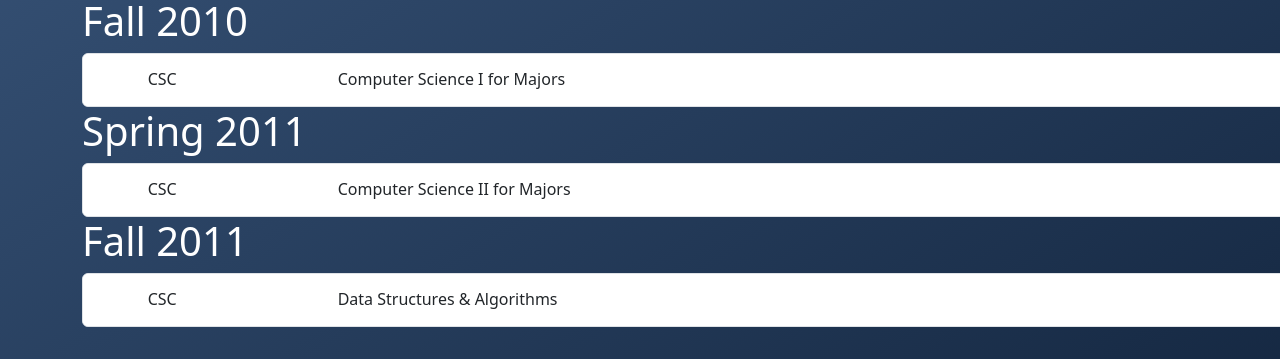
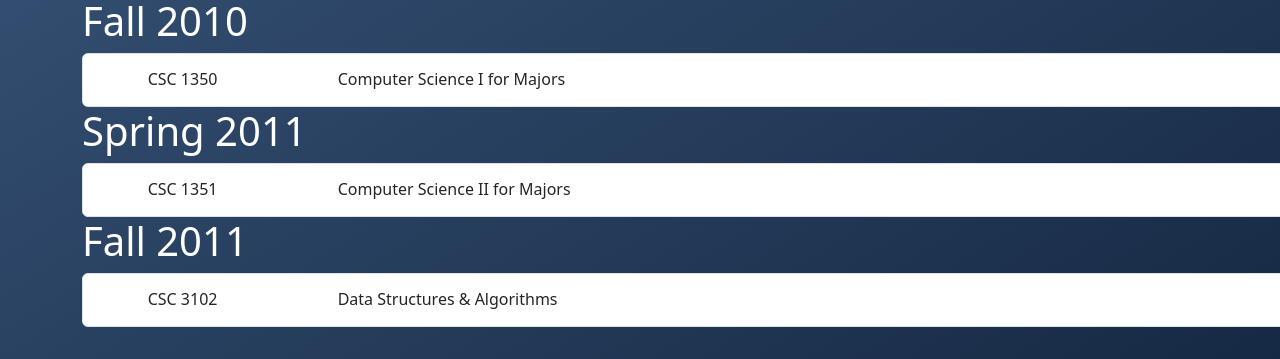
Before and after one commit to SamJones329/OnTrackFrontend, a React (Create React App) app: page /geaux-hack-2022/courselist in a window 1280 px wide. Shown: the part 403-762 px from the top of the page. Built offline with nearby package versions, Linux system fonts and the light colour scheme.

Commit message:
fixed title for accordions not showing number

```diff
--- a/src/components/ClassList/ClassListItem.tsx
+++ b/src/components/ClassList/ClassListItem.tsx
@@ -42,7 +42,7 @@ export default function ClassListItem(props: ClassListItemProps) {
       <Accordion.Header>
         <Container>
           <Row>
-            <Col md={2} id='courseNumber'>{props.courseDept}</Col>
+            <Col md={2} id='courseNumber'>{props.courseDept + " " + props.courseNumber}</Col>
             <Col md={6} id='courseName'>{props.courseName}</Col>
           </Row>
         </Container>
```
